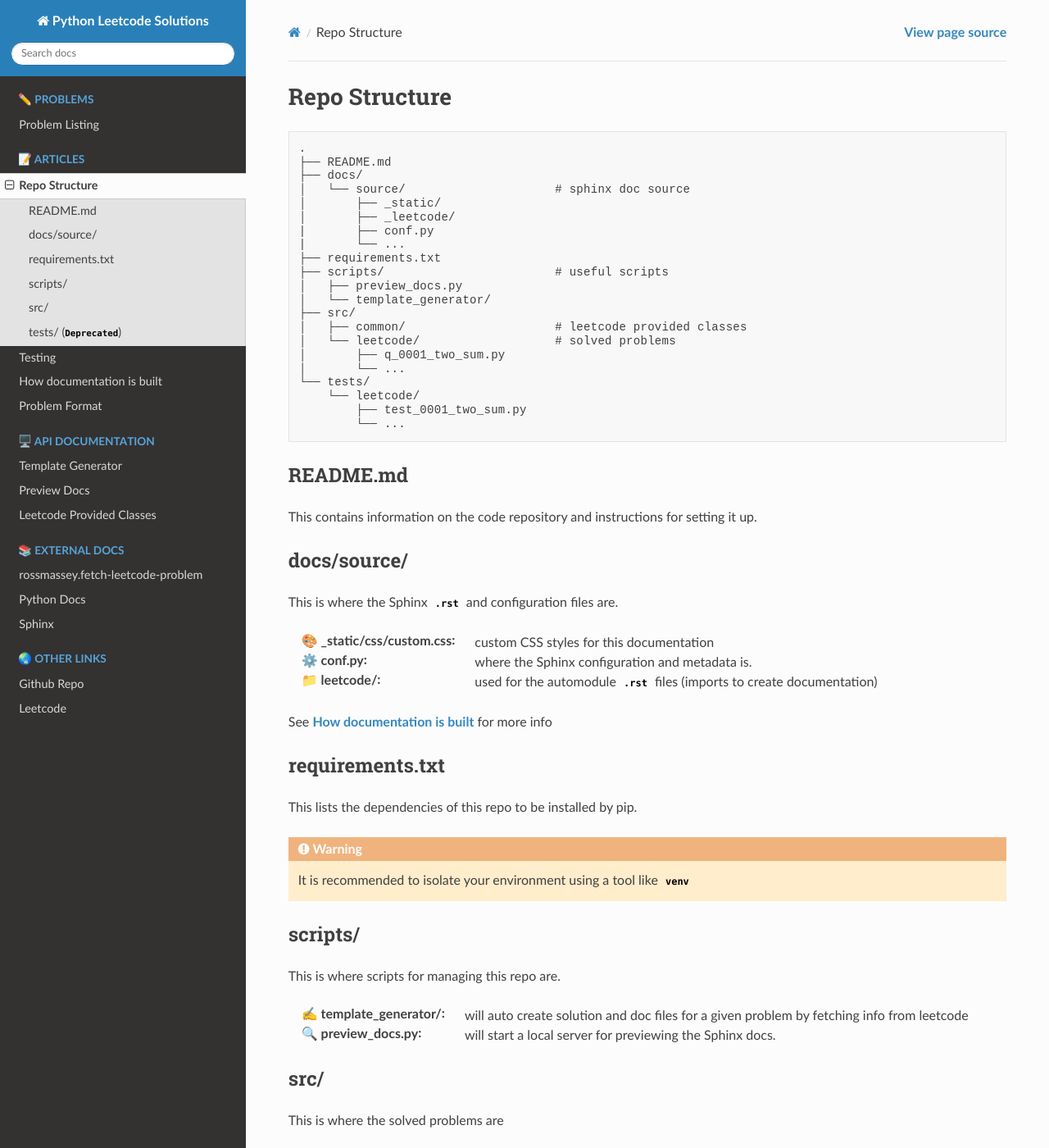
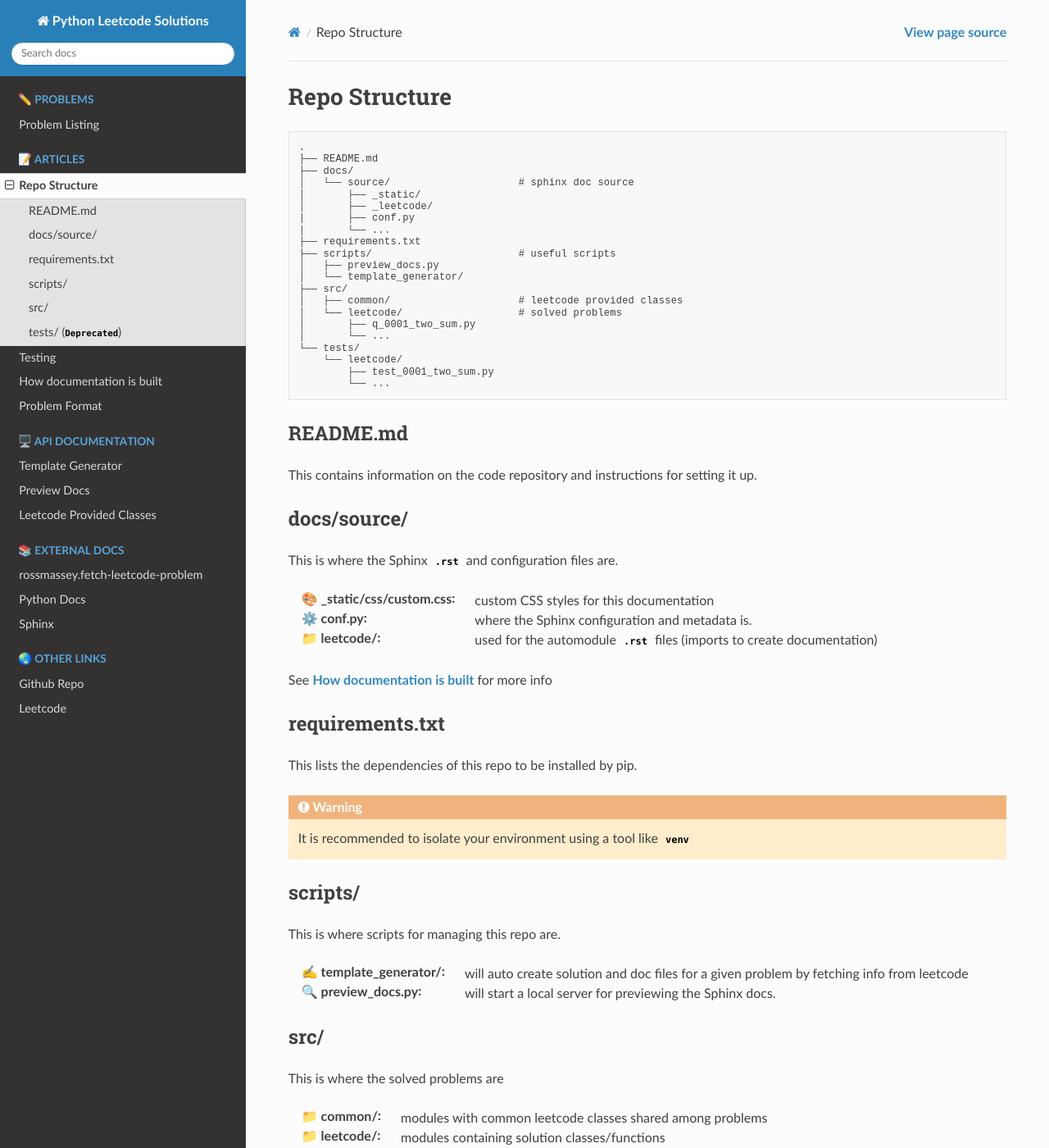
Before and after one commit to rossmassey/python-leetcode, a Sphinx documentation site: the page built from docs/source/folder_structure.rst, in a window 1280 px wide and 1400 px high. Shown: the whole window at 82% size. Built offline with Sphinx 7.4.7 and the Read the Docs theme 2.0.0, drawn with Linux system fonts in a browser that asks for light colours.

Commit message:
update doc css

```diff
--- a/docs/source/_static/css/custom.css
+++ b/docs/source/_static/css/custom.css
@@ -1,3 +1,5 @@
+/* Override some of the theme CSS styling */
+
 /* Change inline code formatting */
 code.literal {
     color: black !important;
@@ -17,6 +19,7 @@
     background-color: yellow;
     position: relative; /* Ensure the positioning context is set */
     box-shadow: 0px 2px 0px 0px currentColor;
+    font-weight: 900;
 }
 
 /* override purple visited color */
@@ -31,19 +34,16 @@
 }
 
 /*code styling*/
-.viewcode-block {
-    font-weight: 500;
-    font-family: ui-monospace, "Cascadia Mono", "Segoe UI Mono", "Liberation Mono", Menlo, Monaco, Consolas, monospace;
-    line-height: 120%;
-    font-size: 14px;
-    letter-spacing: 0.02em;
-}
-
-/*code styling*/
+.viewcode-block,
 .rst-content div[class^="highlight"] pre {
     font-weight: 500;
     font-family: ui-monospace, "Cascadia Mono", "Segoe UI Mono", "Liberation Mono", Menlo, Monaco, Consolas, monospace;
     line-height: 120%;
-    font-size: 14px;
+    font-size: 12px;
     letter-spacing: 0.02em;
 }
+
+/* sidebar sublisting links */
+.wy-menu-vertical li ul li a:hover {
+    font-weight: 900 !important;
+}
```
